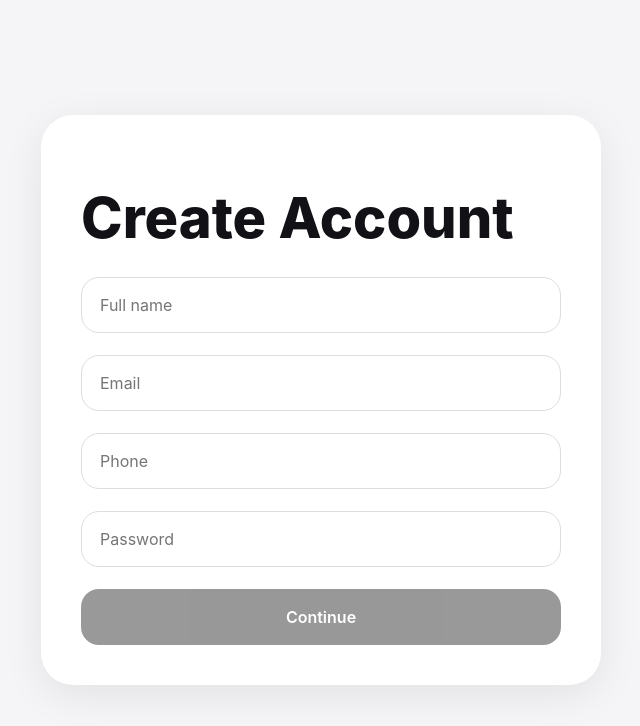
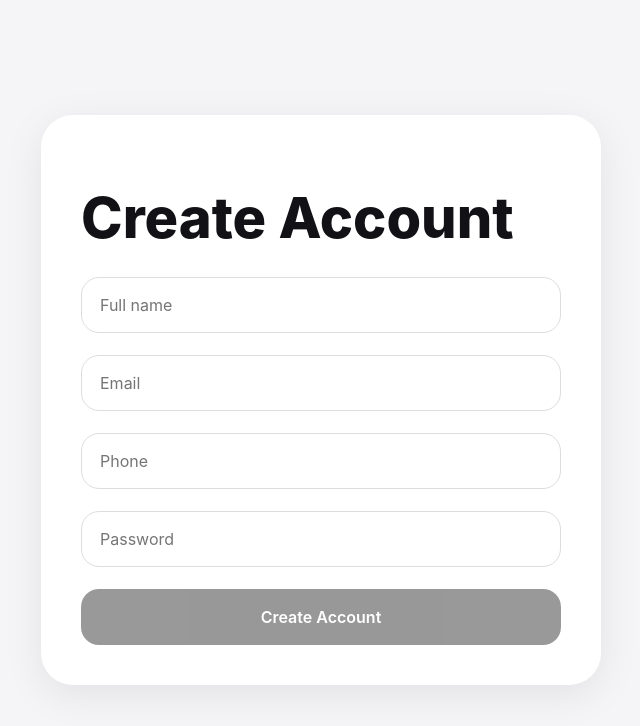
Before and after one commit to Jakelevin999/ccheapest-app-ver-3-, a Next.js app: page /onboarding in a window 1280 px wide. Both pictures are taken after a click on the button "Continue". Shown: the top 726 px of the page, without its empty margins (319-959 px from the left). Built offline with nearby package versions, Linux system fonts and the light colour scheme; no server answers.

Commit message:
Fix broken onboarding step redirect

```diff
--- a/app/onboarding/page.tsx
+++ b/app/onboarding/page.tsx
@@ -54,11 +54,6 @@ export default function OnboardingPage() {
     email.trim() &&
     phone.trim() &&
     password.trim()
-
-  const photoValid = profileImage.trim()
-  const genderValid = gender.trim()
-  const spendingValid = spending.trim()
-  const stylesValid = selectedStyles.length > 0
 
   function toggleStyle(style: string) {
     setSelectedStyles(current =>
@@ -197,16 +192,13 @@ export default function OnboardingPage() {
             <button
               style={{
                 ...buttonStyle,
-                opacity: signupValid ? 1 : 0.4,
-                pointerEvents: signupValid ? 'auto' : 'none'
+                opacity: signupValid && !loading ? 1 : 0.4,
+                pointerEvents: signupValid && !loading ? 'auto' : 'none'
               }}
-              disabled={!signupValid}
-              onClick={() => {
-                if (!signupValid) return
-                setStep(2)
-              }}
+              disabled={!signupValid || loading}
+              onClick={finishOnboarding}
             >
-              Continue
+              {loading ? 'Creating account...' : 'Create Account'}
             </button>
           </>
         )}
```
